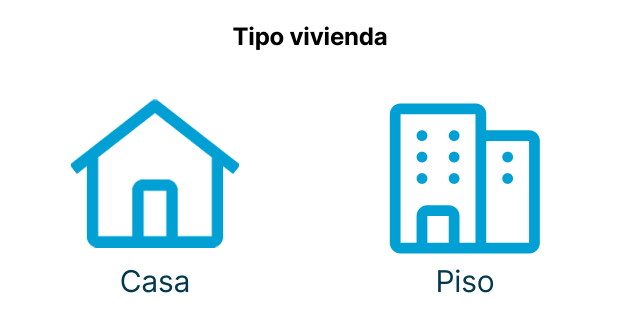
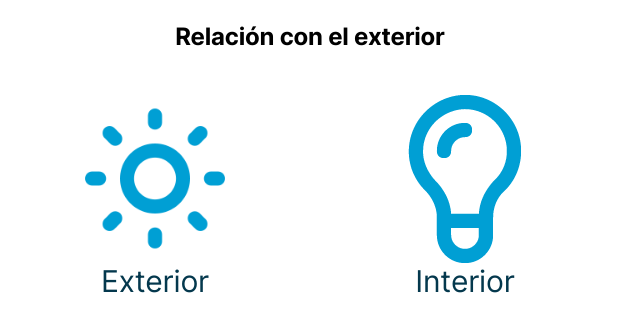
Before and after one commit to InfiniteDesignES/comproinmuebles.com, a React (Vite) app: page /sell in a window 1280 px wide. Shown: the top 332 px of the page, without its empty margins (0-640 px from the left). Built offline with nearby package versions, Linux system fonts and the light colour scheme.

Commit message:
Terminar tarjeta relacion con el exterior

```diff
--- /dev/null
+++ b/src/components/RelacionExterior.jsx
@@ -0,0 +1,19 @@
+
+
+export default function RelacionExterior() {
+    return (
+        <div className="relacionExterior max-w-[620px] w-full min-h-[320px] h-full bg-[var(--fondo-informacion-vivienda)] rounded-md flex items-center justify-around flex-col">
+            <h3 className="text-2xl font-semibold">Relación con el exterior</h3>
+            <div className="grid grid-cols-1 md:grid-cols-2 w-full h-full">
+                <div className="flex flex-col w-full items-center justify-center">
+                    <img src="icons/exterior.svg" alt="Exterior" className="max-w-[168px] h-[168px] md:h-full object-contain cursor-pointer" />
+                    <p className="text-3xl font-medium text-[var(--azul-secundario)]">Exterior</p>
+                </div>
+                <div className="flex flex-col w-full items-center justify-center ">
+                    <img src="icons/interior.svg" alt="Interior" className="max-w-[168px] h-[168px] md:h-full w-full object-contain cursor-pointer" />
+                    <p className="text-3xl font-medium text-[var(--azul-secundario)]">Interior</p>
+                </div>
+            </div>
+        </div>
+    )
+}
--- a/src/main.jsx
+++ b/src/main.jsx
@@ -12,6 +12,7 @@ import {
   createBrowserRouter,
   RouterProvider,
 } from "react-router-dom";
+import RelacionExterior from './components/RelacionExterior.jsx'
 
 const router = createBrowserRouter([
   {
@@ -20,7 +21,7 @@ const router = createBrowserRouter([
   },
   {
     path: "/sell",
-    element: <TipoVivienda />,
+    element: <RelacionExterior />,
   }
 
 ]);
```
